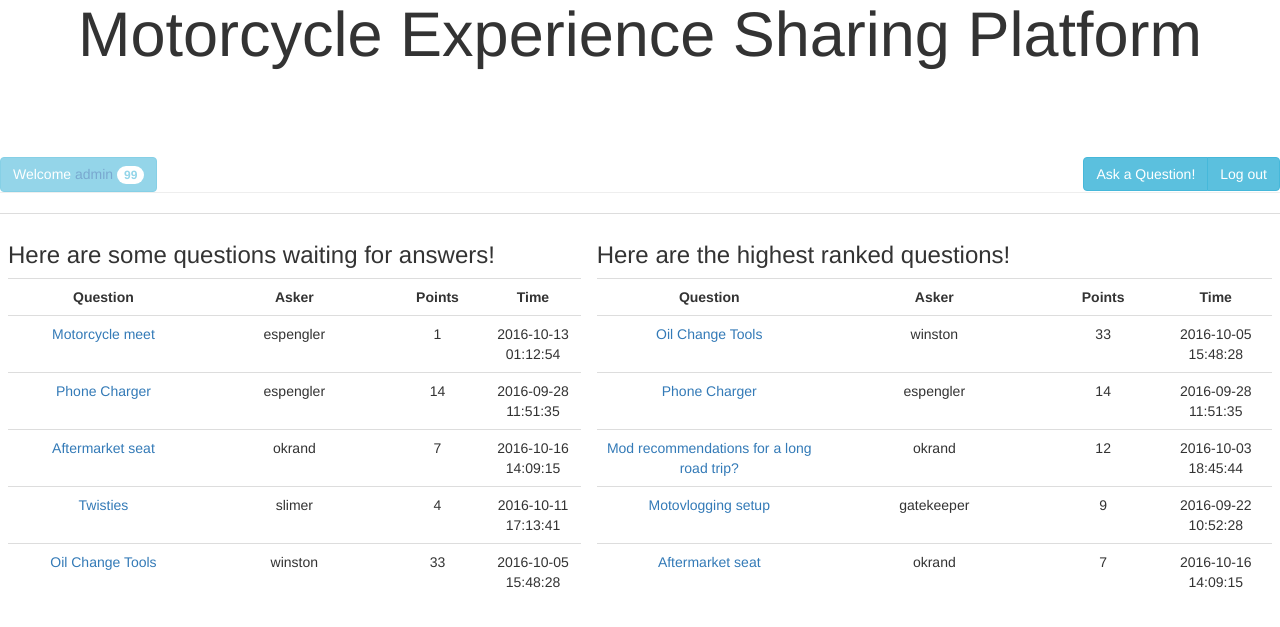
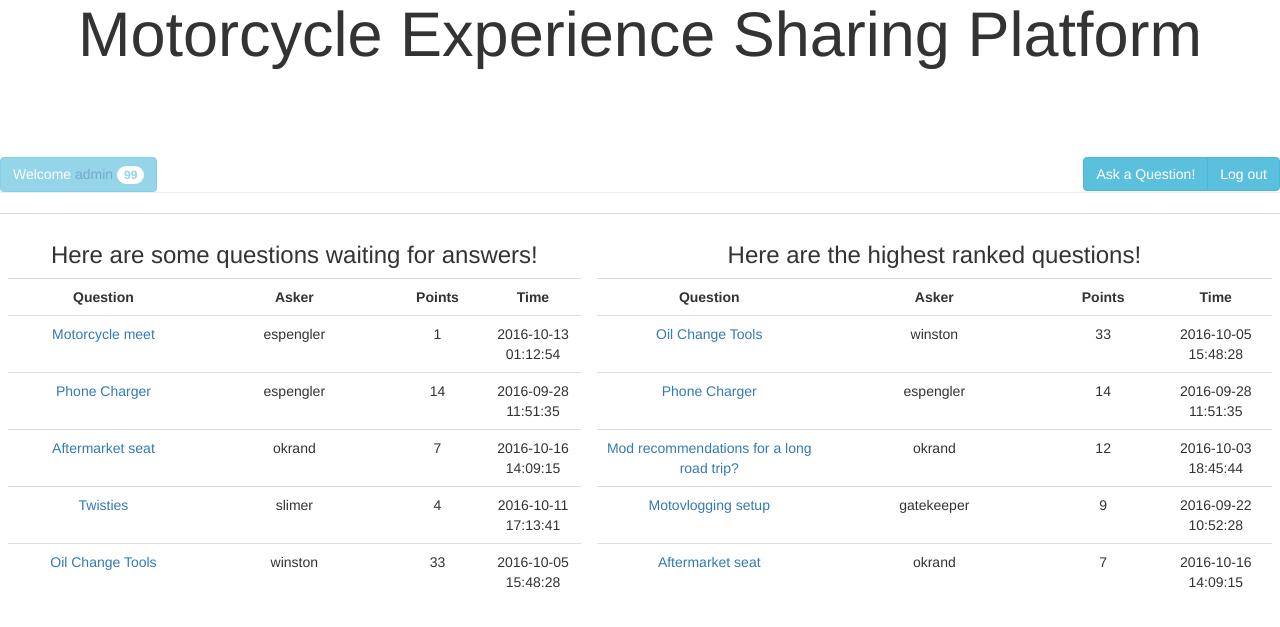
Before and after one commit to okrand/CS-518_Web-Programming, a PHP site: page / in a window 1280 px wide. Shown: the part 218-845 px from the top of the page. Run offline with PHP 8.4, Linux system fonts and the light colour scheme; a user stored in the database is signed in; data comes from the database, SQL or seed files in the repository; some libraries are stand-ins or nearby versions.

Commit message:
HTML Validator h3 class

```diff
--- a/ask.php
+++ b/ask.php
@@ -98,7 +98,7 @@ session_start();
 	if ($_SESSION["loggedIn"] != true)
 	{
         echo '<script  type="text/javascript"> document.getElementById("newQuest").style.display="none"; </script>';
-		echo "<h3 class='aligncenter'>Unfortunately, you have to be logged in to ask questions. I know, bummer! Please ";
+		echo "<h3 class='text-center'>Unfortunately, you have to be logged in to ask questions. I know, bummer! Please ";
 		echo '<a href="./login.php">login here!</a></h3>';
 	}
 	?>
--- a/index.php
+++ b/index.php
@@ -46,7 +46,7 @@ session_start();
 	<?php
 	if ($_SESSION["loggedIn"] != true)
 	{
-		echo "<h3 class='aligncenter'>We realized that you are riding these streets with no license plate. Please ";
+		echo "<h3 class='text-center'>We realized that you are riding these streets with no license plate. Please ";
 		echo '<a href="./login.php">login here</a>' . " or " . '<a href="./register.php">register here</a></h3>';
 	}
 	?>
@@ -55,7 +55,7 @@ session_start();
         <table class="table">
         <tr><td>
         <header>
-            <h3 class="aligncenter"> Here are some questions waiting for answers! </h3>
+            <h3 class="text-center"> Here are some questions waiting for answers! </h3>
         </header>
         <div class="table-hover table-responsive">
          <table class="table">
@@ -77,7 +77,7 @@ session_start();
     <!-- Best Questions -->
         <td>
         <header>
-            <h3 class="aligncenter"> Here are the highest ranked questions! </h3>
+            <h3 class="text-center"> Here are the highest ranked questions! </h3>
         </header>
         <div class="table-hover table-responsive">
          <table class="table">
--- a/login.php
+++ b/login.php
@@ -19,7 +19,7 @@ session_start();
         </a>
         HighSide<br>Motorcycle Experience Sharing Platform </h1>
 	</header>
-    <h3 class="aligncenter">Long time no see!</h3>
+    <h3 class="text-center">Long time no see!</h3>
 <?php
     if ($_SESSION["loggedIn"] == true){
         unset($_SESSION["loggedIn"]);
--- a/profile.php
+++ b/profile.php
@@ -143,7 +143,7 @@ session_start();
     <!--My Questions -->
     <div class="container" >
         <header>
-        <h3 class="aligncenter"> My Questions </h3>
+        <h3 class="text-center"> My Questions </h3>
         </header>
         <div class="table-hover table-responsive">
          <table class="table" id="myTable">
--- a/question.php
+++ b/question.php
@@ -294,7 +294,7 @@ session_start();
 	if ($_SESSION["loggedIn"] != true)
 	{
         echo '<script  type="text/javascript"> document.getElementById("newAns").style.display="none"; </script>';
-		echo "<h3 class='aligncenter'>Unfortunately, you have to be logged in to answer questions. I know, bummer! Please ";
+		echo "<h3 class='text-center'>Unfortunately, you have to be logged in to answer questions. I know, bummer! Please ";
 		echo '<a href="./login.php">login here!</a></h3>';
 	}
     ?>
--- a/register.php
+++ b/register.php
@@ -19,7 +19,7 @@ session_start();
         </a>
         HighSide<br>Motorcycle Experience Sharing Platform </h1>
 	</header>
-    <h3 class="aligncenter">Haven't seen you here before. What should we call you?</h3>
+    <h3 class="text-center">Haven't seen you here before. What should we call you?</h3>
    <?php
     if ($_SESSION["loggedIn"] == true){
         unset($_SESSION["loggedIn"]);
--- a/style.css
+++ b/style.css
@@ -5,7 +5,3 @@
     width="100%";
     align="center";
 }
-
-.aligncenter{
-    align="center";
-}
```
